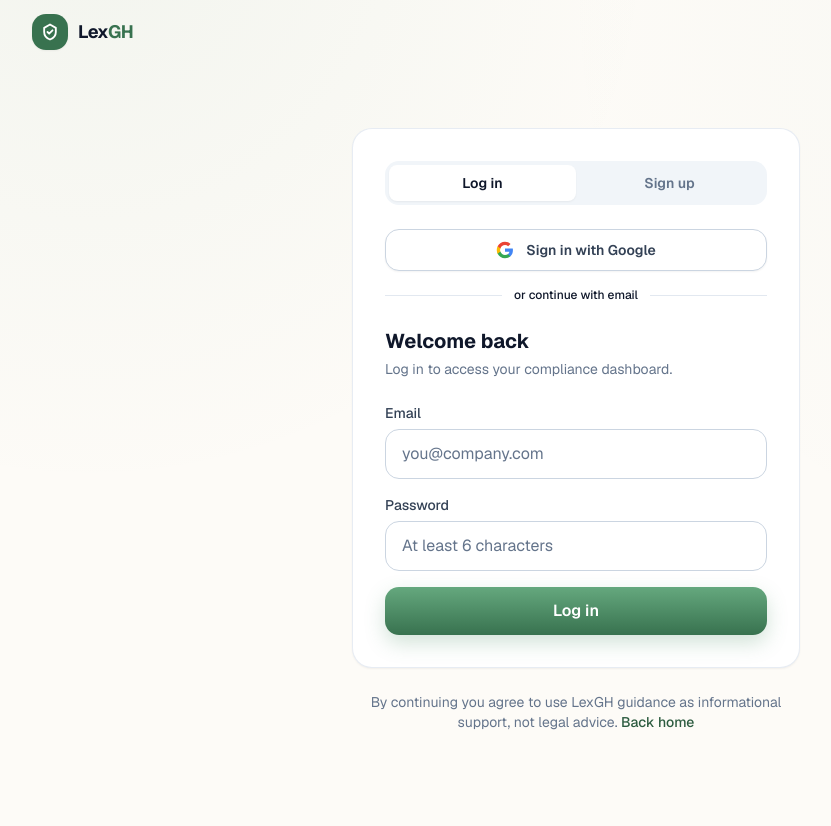
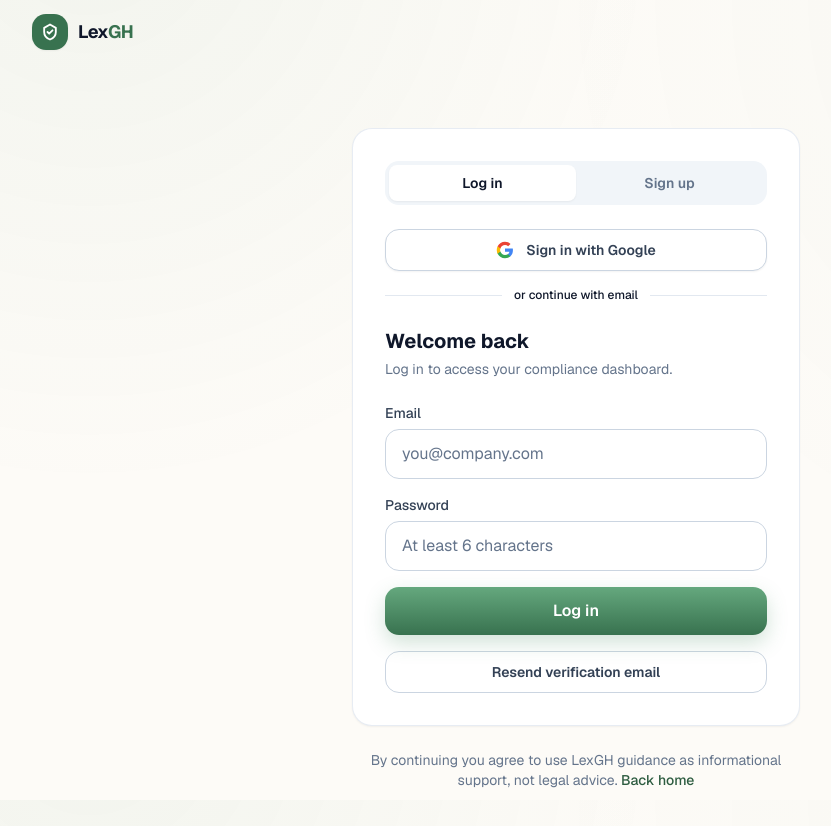
Before and after one commit to Fred24752475/LEXai, a Next.js app: page /login in a window 1280 px wide. Shown: the top 826 px of the page, without its empty margins (64-895 px from the left). Before the commit the page ends 800 px from the top, so only its background shows below. Built offline with nearby package versions, Linux system fonts and the light colour scheme.

Commit message:
Improve email verification auth flow
Send email signups through the onboarding callback, show a clear verify-email-first login error, and add a resend verification email action.

```diff
--- a/components/AuthForm.tsx
+++ b/components/AuthForm.tsx
@@ -16,8 +16,17 @@ export function AuthForm() {
   const [password, setPassword] = useState("");
   const [loading, setLoading] = useState(false);
   const [googleLoading, setGoogleLoading] = useState(false);
+  const [resending, setResending] = useState(false);
   const [error, setError] = useState<string | null>(null);
   const [notice, setNotice] = useState<string | null>(null);
+
+  function emailRedirectTo() {
+    return `${window.location.origin}/auth/callback?next=/onboarding`;
+  }
+
+  function isEmailNotConfirmed(message: string) {
+    return /email.*not.*confirm|confirm.*email|not.*verified|verify.*email/i.test(message);
+  }
 
   async function handleSubmit(e: React.FormEvent) {
     e.preventDefault();
@@ -32,13 +41,16 @@ export function AuthForm() {
         const { data, error } = await supabase.auth.signUp({
           email,
           password,
+          options: {
+            emailRedirectTo: emailRedirectTo()
+          }
         });
         if (error) throw error;
 
         // If email confirmation is enabled, there is no active session yet.
         if (!data.session) {
           setNotice(
-            "Account created. If email confirmation is on, check your inbox, then log in."
+            "Account created. We sent you a verification email. Verify your email first, then log in to continue."
           );
           setMode("login");
           setLoading(false);
@@ -49,7 +61,14 @@ export function AuthForm() {
           email,
           password,
         });
-        if (error) throw error;
+        if (error) {
+          if (isEmailNotConfirmed(error.message)) {
+            setError("Please verify your email before logging in. Check your inbox for the LexGH verification link.");
+            setLoading(false);
+            return;
+          }
+          throw error;
+        }
       }
 
       router.push(redirectedFrom === "/dashboard" ? "/onboarding" : redirectedFrom);
@@ -60,6 +79,34 @@ export function AuthForm() {
       );
       setLoading(false);
     }
+  }
+
+  async function handleResendVerification() {
+    setError(null);
+    setNotice(null);
+
+    if (!email) {
+      setError("Enter your email first, then request another verification link.");
+      return;
+    }
+
+    setResending(true);
+    const supabase = createClient();
+    const { error } = await supabase.auth.resend({
+      type: "signup",
+      email,
+      options: {
+        emailRedirectTo: emailRedirectTo()
+      }
+    });
+    setResending(false);
+
+    if (error) {
+      setError(error.message);
+      return;
+    }
+
+    setNotice("Verification email sent again. Check your inbox and spam folder.");
   }
 
   async function handleGoogleSignIn() {
@@ -205,6 +252,17 @@ export function AuthForm() {
           {loading ? <Spinner className="h-4 w-4" /> : null}
           {mode === "login" ? "Log in" : "Create account"}
         </button>
+        {mode === "login" ? (
+          <button
+            type="button"
+            onClick={handleResendVerification}
+            disabled={resending}
+            className="btn-secondary w-full"
+          >
+            {resending ? <Spinner className="h-4 w-4" /> : null}
+            Resend verification email
+          </button>
+        ) : null}
       </form>
     </div>
   );
```
